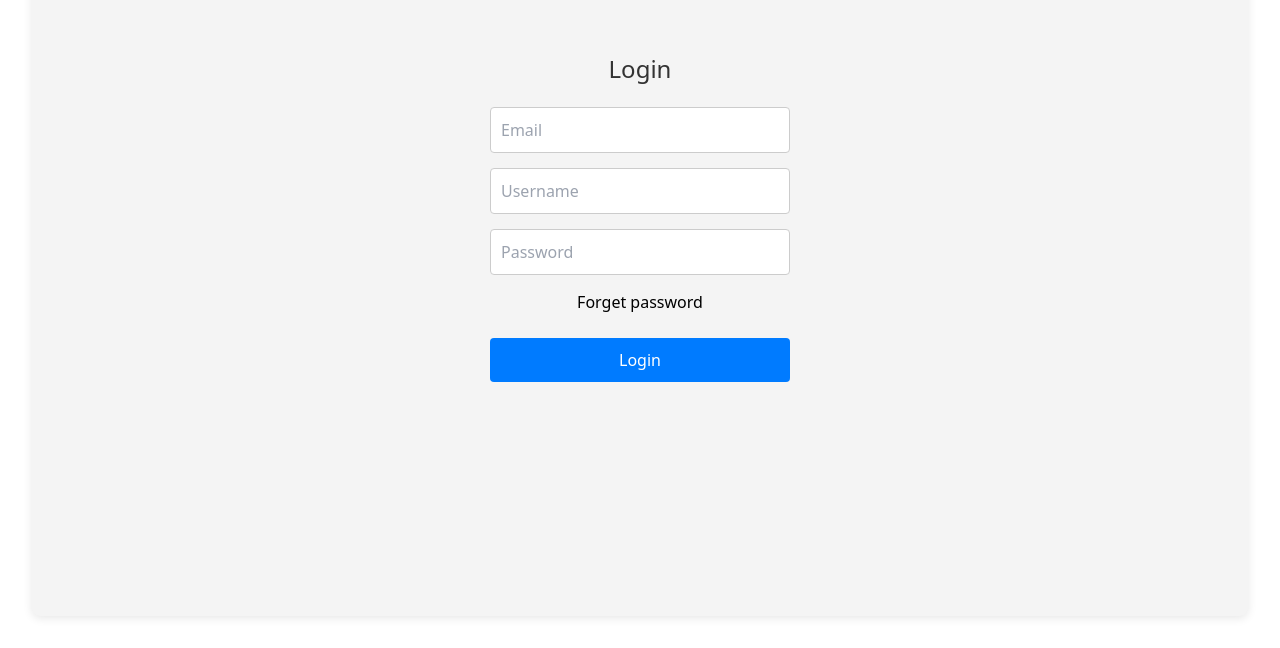
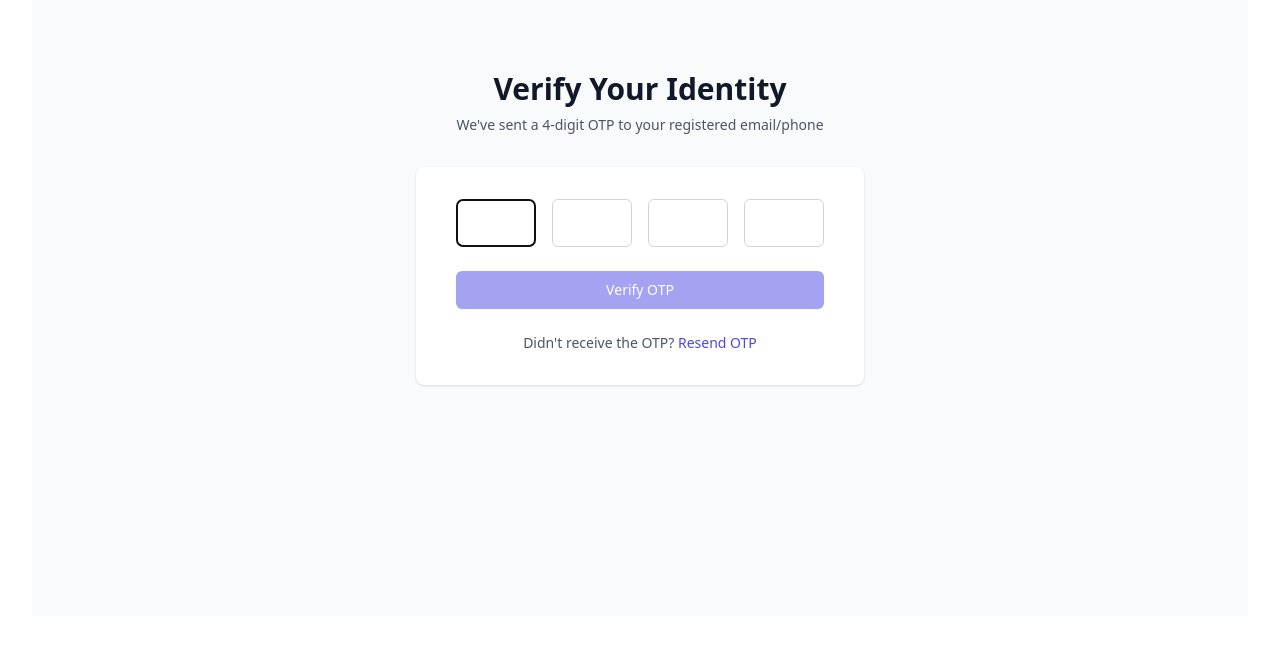
Before and after one commit to shrestha8summit/weCrm, a React (Vite) app in the folder client/: page /otp in a window 1280 px wide. Before the commit this address led to /login. Shown: the part 216-864 px from the top of the page. Built offline with nearby package versions, Linux system fonts and the light colour scheme.

Commit message:
otp page created and added tailwind to login page

```diff
--- a/client/src/App.jsx
+++ b/client/src/App.jsx
@@ -8,6 +8,7 @@ import Register from './component/register.jsx';
 import './App.css';
 import ProtectedRoute from './component/protectedRoute.js';
 import ForgetPassword from './component/forgetPassword.jsx';
+import OTPPage from './component/Otp.jsx';
 
 function App() {
   const [isLoggedIn, setIsLoggedIn] = useState(localStorage.getItem("loggedIn") === "true");
@@ -56,6 +57,7 @@ function App() {
             <Route path="/login" element={<Login />} />
             <Route path="/register" element={<Register />} />
             <Route path="/forgetPassword" element={ <ForgetPassword/>} />
+            <Route path="/otp" element={ <OTPPage/>} />
           </>
         )}
 
@@ -64,6 +66,7 @@ function App() {
           <Route path="/sign" element={userType === "admin" ? <Sign /> : <Navigate to="/" />} />
           <Route path="/dashboard" element={userType === "admin" ? <Dashboard onLogout={handleLogout} /> : <Navigate to="/" />} />
           <Route path="/userProfile" element={<UserProfile onLogout={handleLogout} />} />
+
         </Route>
 
         {/* Fallback */}
--- /dev/null
+++ b/client/src/component/Otp.jsx
@@ -0,0 +1,119 @@
+// OTPPage.jsx
+import { useState } from 'react';
+
+const OTPPage = () => {
+  const [otp, setOtp] = useState(['', '', '', '']);
+  const [isLoading, setIsLoading] = useState(false);
+  const [error, setError] = useState('');
+
+  const handleChange = (index, value) => {
+    if (/^\d*$/.test(value) && value.length <= 1) {
+      const newOtp = [...otp];
+      newOtp[index] = value;
+      setOtp(newOtp);
+
+      // Auto focus to next input
+      if (value && index < 3) {
+        document.getElementById(`otp-${index + 1}`).focus();
+      }
+    }
+  };
+
+  const handleSubmit = (e) => {
+    e.preventDefault();
+    setIsLoading(true);
+    setError('');
+
+    // Simulate API call
+    setTimeout(() => {
+      const enteredOtp = otp.join('');
+      if (enteredOtp.length === 4 && enteredOtp === '1234') { // Example valid OTP
+        alert('OTP verified successfully! Redirecting to password reset...');
+        // Here you would typically redirect to password reset page
+      } else {
+        setError('Invalid OTP. Please try again.');
+      }
+      setIsLoading(false);
+    }, 1000);
+  };
+
+  const handleResendOtp = () => {
+    // Simulate resend OTP
+    alert('New OTP has been sent to your email/phone');
+  };
+
+  return (
+    <div className="min-h-screen bg-gray-50 flex flex-col justify-center py-12 sm:px-6 lg:px-8">
+      <div className="sm:mx-auto sm:w-full sm:max-w-md">
+        <h2 className="mt-6 text-center text-3xl font-extrabold text-gray-900">
+          Verify Your Identity
+        </h2>
+        <p className="mt-2 text-center text-sm text-gray-600">
+          We've sent a 4-digit OTP to your registered email/phone
+        </p>
+      </div>
+
+      <div className="mt-8 sm:mx-auto sm:w-full sm:max-w-md">
+        <div className="bg-white py-8 px-4 shadow sm:rounded-lg sm:px-10">
+          <form className="space-y-6" onSubmit={handleSubmit}>
+            <div>
+              <div className="flex justify-between space-x-4">
+                {otp.map((digit, index) => (
+                  <input
+                    key={index}
+                    id={`otp-${index}`}
+                    type="text"
+                    inputMode="numeric"
+                    pattern="[0-9]*"
+                    maxLength="1"
+                    value={digit}
+                    onChange={(e) => handleChange(index, e.target.value)}
+                    className="w-full h-12 text-center text-2xl border border-gray-300 rounded-md focus:ring-indigo-500 focus:border-indigo-500"
+                    autoFocus={index === 0}
+                  />
+                ))}
+              </div>
+              {error && (
+                <p className="mt-2 text-sm text-red-600">{error}</p>
+              )}
+            </div>
+
+            <div>
+              <button
+                type="submit"
+                disabled={isLoading || otp.join('').length !== 4}
+                className={`w-full flex justify-center py-2 px-4 border border-transparent rounded-md shadow-sm text-sm font-medium text-white bg-indigo-600 hover:bg-indigo-700 focus:outline-none focus:ring-2 focus:ring-offset-2 focus:ring-indigo-500 ${
+                  (isLoading || otp.join('').length !== 4) ? 'opacity-50 cursor-not-allowed' : ''
+                }`}
+              >
+                {isLoading ? (
+                  <>
+                    <svg className="animate-spin -ml-1 mr-3 h-5 w-5 text-white" xmlns="http://www.w3.org/2000/svg" fill="none" viewBox="0 0 24 24">
+                      <circle className="opacity-25" cx="12" cy="12" r="10" stroke="currentColor" strokeWidth="4"></circle>
+                      <path className="opacity-75" fill="currentColor" d="M4 12a8 8 0 018-8V0C5.373 0 0 5.373 0 12h4zm2 5.291A7.962 7.962 0 014 12H0c0 3.042 1.135 5.824 3 7.938l3-2.647z"></path>
+                    </svg>
+                    Verifying...
+                  </>
+                ) : 'Verify OTP'}
+              </button>
+            </div>
+          </form>
+
+          <div className="mt-6 text-center">
+            <p className="text-sm text-gray-600">
+              Didn't receive the OTP?{' '}
+              <button
+                onClick={handleResendOtp}
+                className="font-medium text-indigo-600 hover:text-indigo-500 focus:outline-none"
+              >
+                Resend OTP
+              </button>
+            </p>
+          </div>
+        </div>
+      </div>
+    </div>
+  );
+};
+
+export default OTPPage;
--- a/client/src/component/login.jsx
+++ b/client/src/component/login.jsx
@@ -56,16 +56,17 @@ const Login = () => {
 
 
   return (
-    <div style={styles.container}>
-      <h2 style={styles.title}>Login</h2>
-      <form onSubmit={handleSubmit} style={styles.form}>
+    <>
+    <div className="flex flex-col items-center justify-center h-screen bg-gray-100 p-5 rounded-lg shadow-md">
+    <h2 className="mb-5 text-2xl text-gray-800">Login</h2>
+    <form onSubmit={handleSubmit} className="flex flex-col w-72">
       <input
         type="email"
         name="email"
         placeholder="Email"
         onChange={handleChange}
         required
-          style={styles.input}
+        className="mb-4 p-2.5 rounded border border-gray-300 text-base"
       />
       <input
         type="text"
@@ -73,7 +74,7 @@ const Login = () => {
         placeholder="Username"
         onChange={handleChange}
         required
-          style={styles.input}
+        className="mb-4 p-2.5 rounded border border-gray-300 text-base"
       />
       <input
         type="password"
@@ -81,57 +82,26 @@ const Login = () => {
         placeholder="Password"
         onChange={handleChange}
         required
-          style={styles.input}
+        className="mb-4 p-2.5 rounded border border-gray-300 text-base"
       />
 
-          <p><a href="/forgetPassword">Forget password</a></p> <br />
+      <p className="mb-4">
+        <a href="/forgetPassword" className="text-blue-600 hover:text-blue-800">
+          Forget password
+        </a>
+      </p>
 
-        <button type="submit" style={styles.button}>Login</button>
-
+      <button
+        type="submit"
+        className="p-2.5 rounded bg-blue-600 text-white text-base cursor-pointer hover:bg-blue-700 transition-colors"
+      >
+        Login
+      </button>
     </form>
   </div>
+  </>
   );
 };
 
-const styles = {
-  container: {
-    display: 'flex',
-    flexDirection: 'column',
-    alignItems: 'center',
-    justifyContent: 'center',
-    height: '100vh',
-    backgroundColor: '#f4f4f4',
-    padding: '20px',
-    borderRadius: '8px',
-    boxShadow: '0 2px 10px rgba(0, 0, 0, 0.1)',
-  },
-  title: {
-    marginBottom: '20px',
-    fontSize: '24px',
-    color: '#333',
-  },
-  form: {
-    display: 'flex',
-    flexDirection: 'column',
-    width: '300px',
-  },
-  input: {
-    marginBottom: '15px',
-    padding: '10px',
-    borderRadius: '4px',
-    border: '1px solid #ccc',
-    fontSize: '16px',
-  },
-  button: {
-    padding: '10px',
-    borderRadius: '4px',
-    border: 'none',
-    backgroundColor: '#007bff',
-    color: '#fff',
-    fontSize: '16px',
-    cursor: 'pointer',
-    transition: 'background-color 0.3s',
-  },
-};
 
 export default Login;
```
Lines whose indentation alone changed are shown as unchanged.
